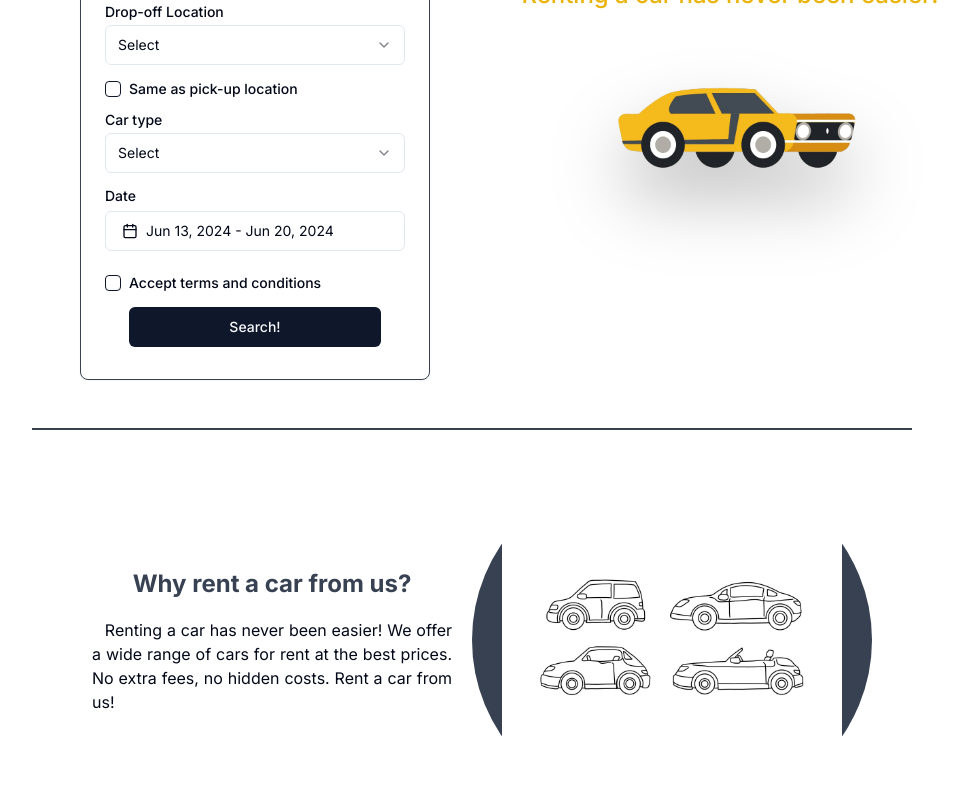
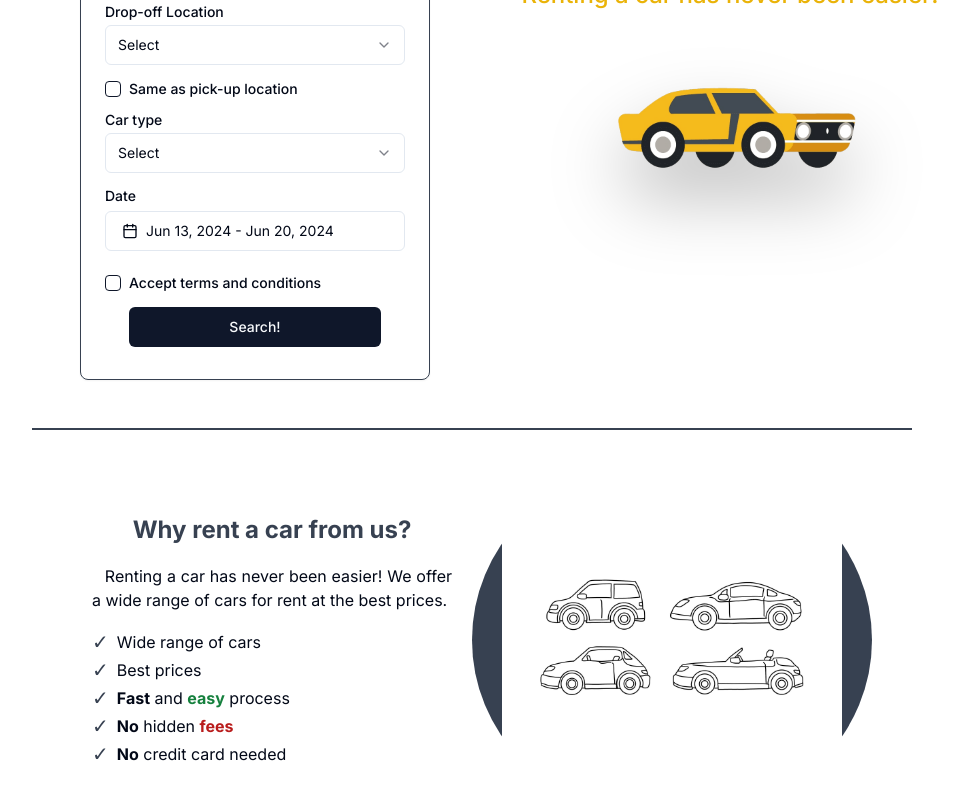
Before and after one commit to claudiulivadariu/Rent-a-car-NextJS, a Next.js app: page / in a window 1280 px wide. Shown: the part 266-1066 px from the top of the page, without its empty margins (168-1136 px from the left). Built offline with nearby package versions, Linux system fonts and the light colour scheme; a web font is replaced by a local one.

Commit message:
Another modification to text homepage

```diff
--- a/app/page.tsx
+++ b/app/page.tsx
@@ -34,8 +34,32 @@ export default function Home() {
                             </h1>
                             <p className=" text-justify mt-4">
                                 &ensp; Renting a car has never been easier! We offer a wide range of cars for
-                                rent at the best prices. No extra fees, no hidden costs. Rent a car from us!
+                                rent at the best prices.
                             </p>
+                            <ul className="mt-4">
+                                <li className="flex items-center">
+                                    <span className="text-xl text-gray-700">✓</span>
+                                    <span className="ml-2">Wide range of cars</span>
+                                </li>
+                                <li className="flex items-center">
+                                    <span className="text-xl text-gray-700">✓</span>
+                                    <span className="ml-2">Best prices</span>
+                                </li>
+                                <li className="flex items-center">
+                                    <span className="text-xl text-gray-700">✓</span>
+                                    <span className="ml-2">
+                                        <span className="font-bold">Fast</span> and <span className="font-bold text-green-700">easy</span> process
+                                    </span>
+                                </li>
+                                <li className="flex items-center">
+                                    <span className="text-xl text-gray-700">✓</span>
+                                    <span className="ml-2"><span className="font-bold">No</span> hidden <span className="font-bold text-red-700">fees</span></span>
+                                </li>
+                                <li className="flex items-center">
+                                    <span className="text-xl text-gray-700">✓</span>
+                                    <span className="ml-2"><span className="font-bold">No</span> credit card needed</span>
+                                </li>
+                            </ul>
                         </div>
                     </div>
                     <div className="flex items-center justify-center lg:w-[560px]">
```
